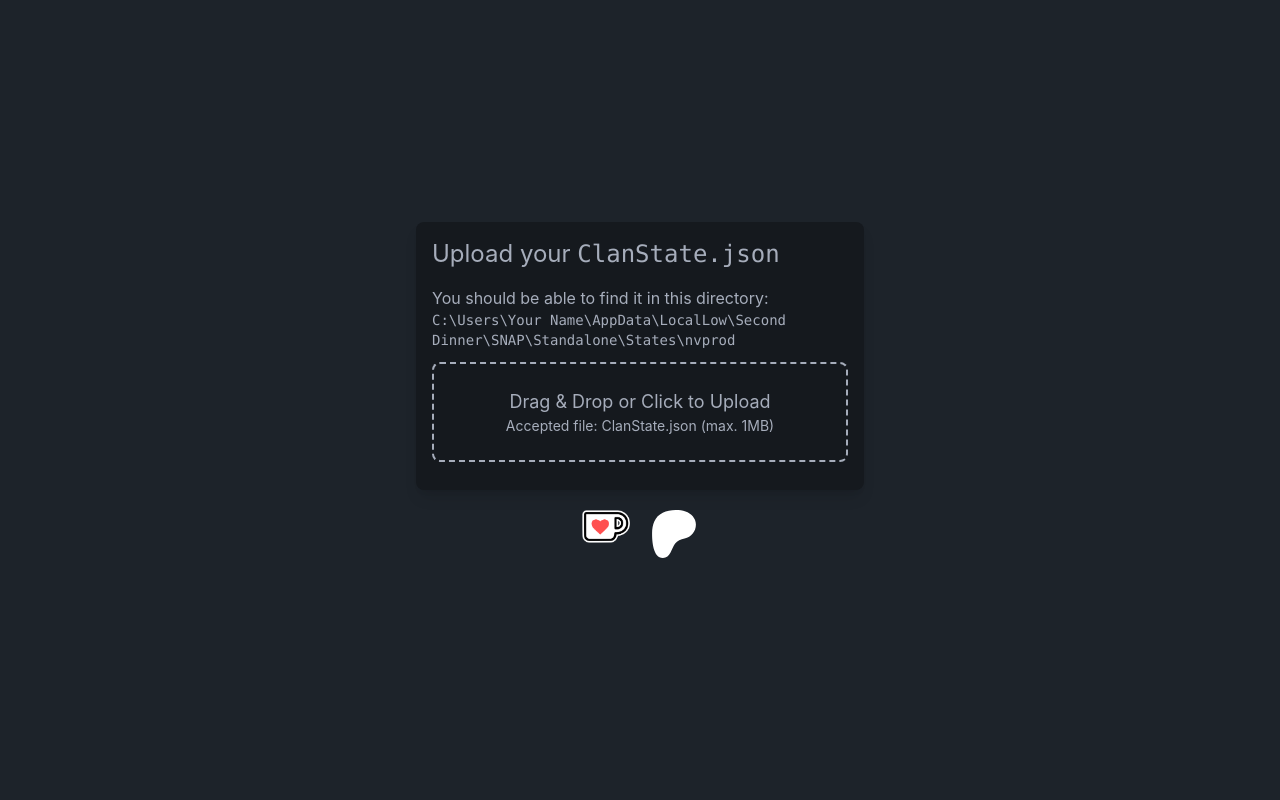
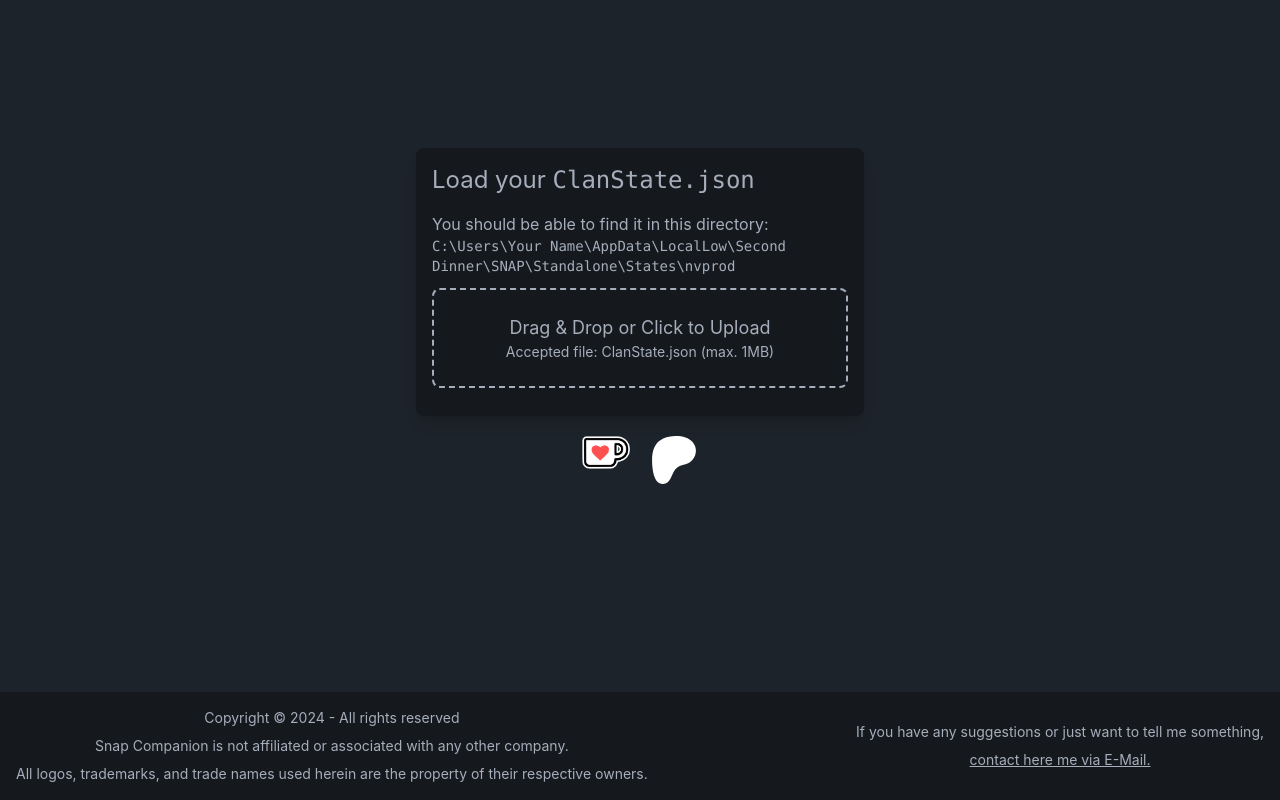
Before and after one commit to Dennis0811/snap-companion, a React (Vite) app: page / in a window 1280 px wide. Built offline with nearby package versions, Linux system fonts and the light colour scheme.

Commit message:
added footer and small updates

```diff
--- a/src/App.tsx
+++ b/src/App.tsx
@@ -38,10 +38,16 @@ function App() {
       const members = jsonData.ServerState.Members;
       if (members.length > 0) {
         const longestTimePeriodList = getLongestTimePeriodList(members);
-        const timePeriodKeys = longestTimePeriodList.map(
-          (tp: TimePeriod) => tp.Key
-        );
-        setTabs(timePeriodKeys.reverse());
+        let timePeriodKeys = longestTimePeriodList
+          .map((tp: TimePeriod) => tp.Key)
+          .reverse();
+
+        //   Limit the tabs to the latest 5
+        if (timePeriodKeys.length > 5) {
+          timePeriodKeys = timePeriodKeys.slice(0, 5);
+        }
+
+        setTabs(timePeriodKeys);
 
         // Set the latest time period as the active tab by default
         if (timePeriodKeys.length > 0) {
@@ -52,7 +58,8 @@ function App() {
   }, [jsonData]);
 
   return (
-    <main className="h-screen">
+    <div className="flex flex-col h-screen">
+      <main className="h-screen m-auto">
         {!file ? (
           <div className="flex flex-col h-full w-full justify-center items-center">
             <FileInput setFile={setFile} setJsonData={setJsonData} />
@@ -101,6 +108,27 @@ function App() {
           </div>
         )}
       </main>
+
+      <footer className="footer footer-center bg-base-300 text-base-content p-4 mt-10 flex flex-row justify-between">
+        <aside>
+          <p>Copyright © {new Date().getFullYear()} - All rights reserved</p>
+          <p>
+            Snap Companion is not affiliated or associated with any other
+            company.
+          </p>
+          <p>
+            All logos, trademarks, and trade names used herein are the property
+            of their respective owners.
+          </p>
+        </aside>
+        <aside>
+          <p>If you have any suggestions or just want to tell me something,</p>
+          <a href="mailto:marvelsnapcompanion@gmail.com" className="link">
+            contact here me via E-Mail.
+          </a>
+        </aside>
+      </footer>
+    </div>
   );
 }
 
--- a/src/components/Exporter.tsx
+++ b/src/components/Exporter.tsx
@@ -39,7 +39,7 @@ const Exporter = ({
           title="Download your Leaderboard file."
         >
           <div>Export to Excel</div>
-          <Download />
+          <Download className="w-5" />
         </div>
       </button>
     </>
--- a/src/components/FileInput.tsx
+++ b/src/components/FileInput.tsx
@@ -1,6 +1,6 @@
+import { CircleX } from "lucide-react";
 import React, { Dispatch, SetStateAction, useState } from "react";
 import { JsonType } from "../Types";
-import { CircleX } from "lucide-react";
 
 const FileInput = ({
   setFile,
@@ -97,7 +97,7 @@ const FileInput = ({
         )}
 
         <h2 className="text-2xl mb-4">
-          Upload your <span className="font-mono">ClanState.json</span>
+          Load your <span className="font-mono">ClanState.json</span>
         </h2>
         <p>You should be able to find it in this directory:</p>
         <p className="font-mono text-sm">
--- a/src/components/Table.tsx
+++ b/src/components/Table.tsx
@@ -1,4 +1,4 @@
-import { ArrowUpDown, ChevronDown, ChevronUp } from "lucide-react";
+import { ArrowUpDown, ChevronDown, ChevronUp, Upload } from "lucide-react";
 import { useState } from "react";
 import { JsonType, MemberType, SortedMember, SupportMe } from "../Types";
 import Exporter from "./Exporter";
@@ -115,11 +115,29 @@ const Table = ({
         />
         <div className="flex flex-col flex-nowrap gap-y-2">
           {supportMeArray.map((el, id) => (
-            <a key={id} title={`Support me on ${el.name}`} href={el.link} target="_blank">
-              <img src={el.image} className="w-10" />
+            <a
+              key={id}
+              title={`Support me on ${el.name}`}
+              href={el.link}
+              target="_blank"
+            >
+              <img src={el.image} className="w-14" />
             </a>
           ))}
         </div>
+        <button
+          className="btn btn-primary ml-4"
+          title="Load another ClanState.json file."
+          onClick={() => location.reload()}
+        >
+          <div
+            className="flex flex-col items-center justify-center px-2 py-2"
+            title="Load another ClanState.json file."
+          >
+            <div>Load ClanState.json</div>
+            <Upload className="w-5" />
+          </div>
+        </button>
       </div>
 
       <div className="overflow-auto">
```
Lines whose indentation alone changed are shown as unchanged.
